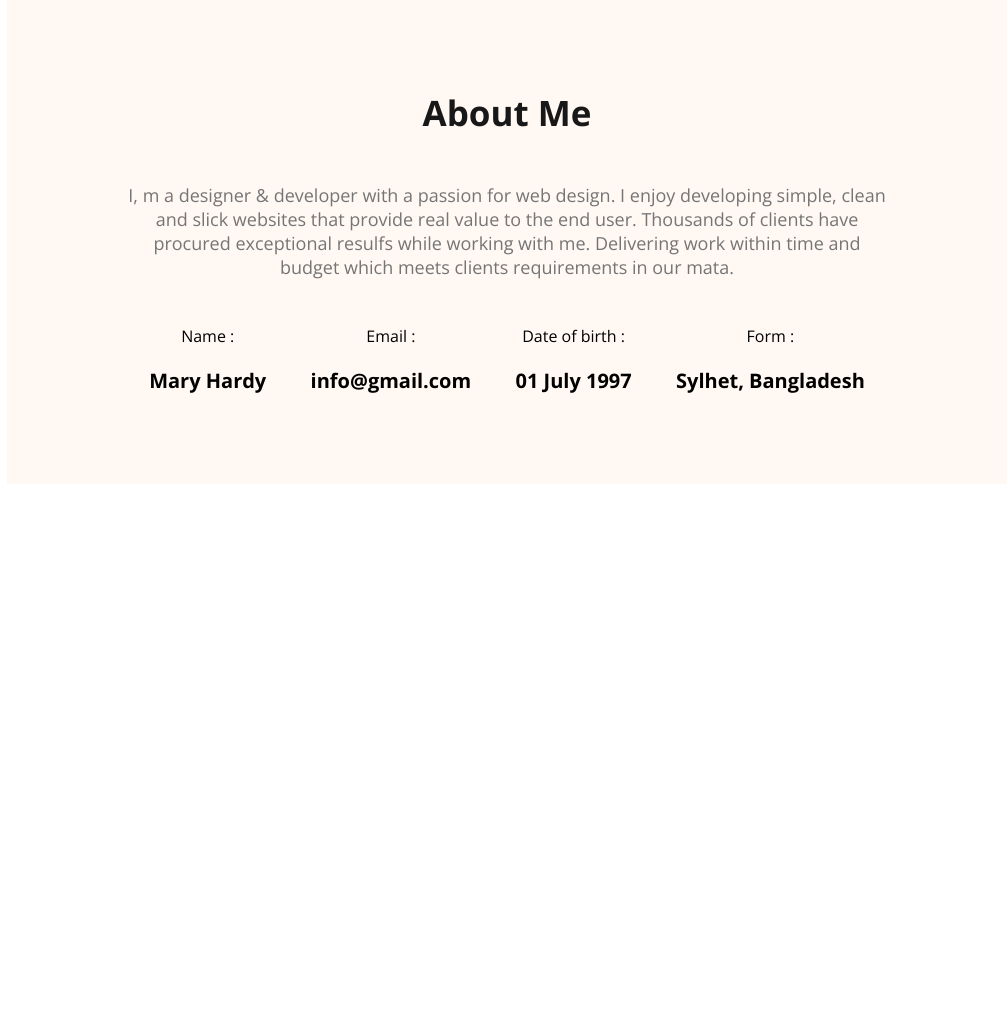
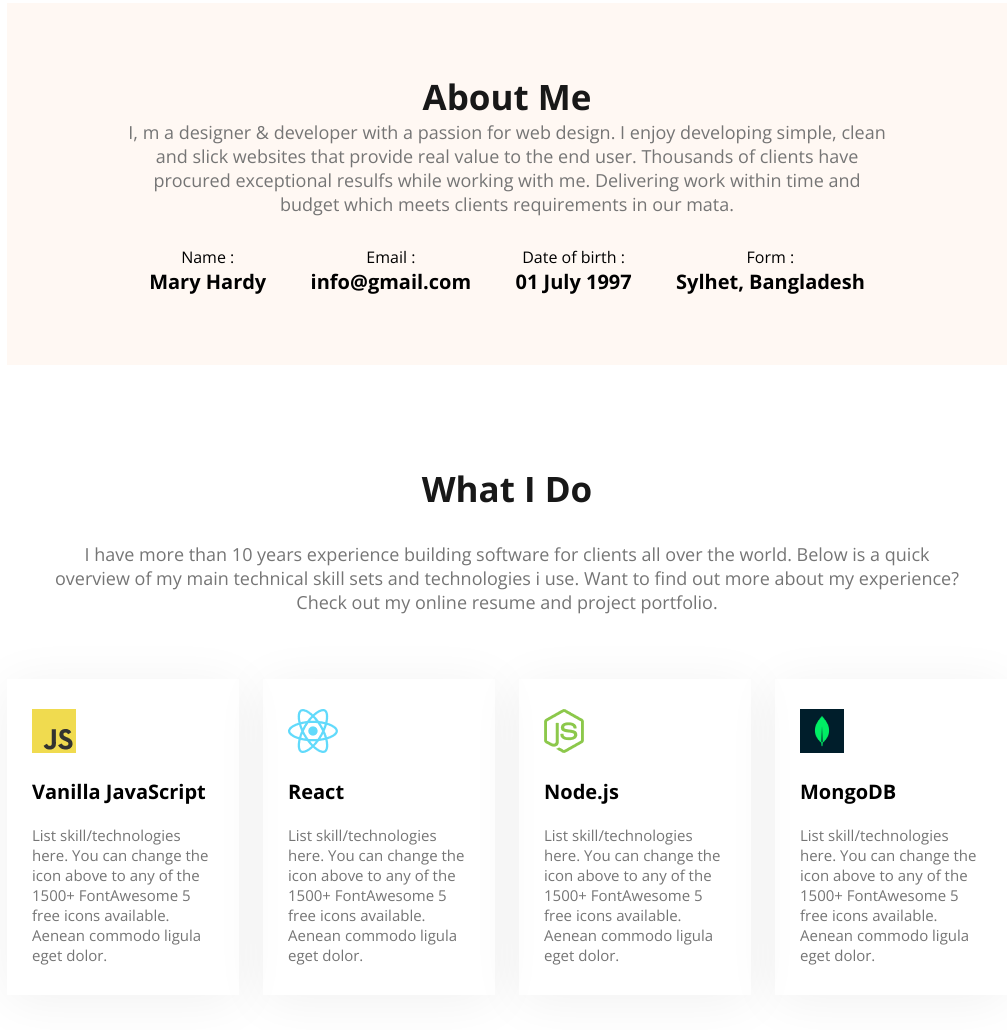
Before and after one commit to dearTanim/web-developer-portfolio, a plain HTML site: page index.html in a window 1280 px wide. Shown: the part 917-1947 px from the top of the page, without its empty margins (133-1140 px from the left). Before the commit the page ends 1501 px from the top, so only its background shows below. Drawn offline with nearby package versions, Linux system fonts and the light colour scheme.

Commit message:
added another section

```diff
--- a/css/style.css
+++ b/css/style.css
@@ -2,6 +2,7 @@
 
 *{
     font-family: "Open Sans", sans-serif;
+    margin: 0;
 }
 .primary-color{
     color: #FD6E0A;
@@ -18,7 +19,7 @@
     border-radius: 5px;
 }
 .header{
-    background-image: url('/images/developer.png'), url('/images/header_bg.png');
+    background-image: url('../images/developer.png'), url('../images/header_bg.png');
     background-repeat: no-repeat;
     background-position: top left, bottom right;
 }
@@ -36,13 +37,16 @@
     max-width: 1000px;
     margin: 0 auto;
 }
+.center{
+    text-align: center;
+}
 /* Header nav */
 
 .header-nav{
     display: flex;
     align-items: center;
     justify-content: space-between;
-    margin: 30px 130px;
+    padding: 90px 130px;
 }
 .header-title{
     font-weight: 800;
@@ -62,27 +66,30 @@
     text-decoration: none;
     color: #474747;
 }
+
 /* Benner */
 .banner{
     display: flex;
     justify-content: space-around;
-    margin: 0 10px 0 100px;
+    align-items: center;
+    margin: 0  10px 0 100px;
 }
 .banner-text{
-    width: 500px;
+    width: 530px;
 }
 .banner-text-1{
     font-weight: 600;
-    font-size: 45px;
+    font-size: 35px;
     color: #474747;
 }
 .banner-text-2{
     font-weight: bold;
-    font-size: 85px;
+    font-size: 75px;
 }
 .banner-para{
     font-size: 18px;
     color: #474747;
+    margin: 30px 0;
 }
 .banner-img{
     width:500px;
@@ -111,3 +118,25 @@
     font-weight: bold;
     font-size: 20px;
 }
+.skill-title-2{
+    padding: 0 40px;
+    margin: 30px 0;
+}
+.skill{
+    padding: 30px 25px;
+    margin: 35px 0;
+    box-shadow: 0px 6px 50px 0 rgba(0, 0, 0, 0.06);
+}
+.skills-container{
+    display: flex;
+    gap: 24px;
+}
+.skill-title{
+    font-size: 20px;
+    font-weight: bold;
+    padding: 20px 0;
+}
+.skill-description{
+    font-size: 15px;
+    color: #757575;
+}
--- a/index.html
+++ b/index.html
@@ -24,7 +24,7 @@
                 <button class="banner-btn-1 btn-primary">Download CV</button>
                 <button class="banner-btn-2">Contact</button>
             </div>
-            <img class="banner-img" src="/images/hardy.png" alt="mary hardy">
+            <img class="banner-img" src="../images/hardy.png" alt="mary hardy">
         </div>
     </header>
     <main class="main">
@@ -50,6 +50,32 @@
                 </div>
             </div>
         </section>
+        <section class="skills-section">
+            <h4 class="section-title center">What I Do</h4>
+            <p class="section-description center skill-title-2">I have more than 10 years experience building software for clients all over the world. Below is a quick overview of my main technical skill sets and technologies i use. Want to find out more about my experience? Check out my online resume and project portfolio.</p>
+            <div class="skills-container">
+                <div class="skill">
+                    <img src="/images/icons/js.png" alt="javascript">
+                    <h4 class="skill-title">Vanilla JavaScript</h4>
+                    <p class="skill-description">List skill/technologies here. You can change the icon above to any of the 1500+ FontAwesome 5 free icons available. Aenean commodo ligula eget dolor.</p>
+                </div>
+                <div class="skill">
+                    <img src="/images/icons/react.png" alt="React">
+                    <h4 class="skill-title">React</h4>
+                    <p class="skill-description">List skill/technologies here. You can change the icon above to any of the 1500+ FontAwesome 5 free icons available. Aenean commodo ligula eget dolor.</p>
+                </div>
+                <div class="skill">
+                    <img src="/images/icons/nodejs.png" alt="node.js">
+                    <h4 class="skill-title">Node.js</h4>
+                    <p class="skill-description">List skill/technologies here. You can change the icon above to any of the 1500+ FontAwesome 5 free icons available. Aenean commodo ligula eget dolor.</p>
+                </div>
+                <div class="skill">
+                    <img src="/images/icons/mongo.png" alt="mongodb">
+                    <h4 class="skill-title">MongoDB</h4>
+                    <p class="skill-description">List skill/technologies here. You can change the icon above to any of the 1500+ FontAwesome 5 free icons available. Aenean commodo ligula eget dolor.</p>
+                </div>
+            </div>
+        </section>
     </main>
 
 </body>
```
